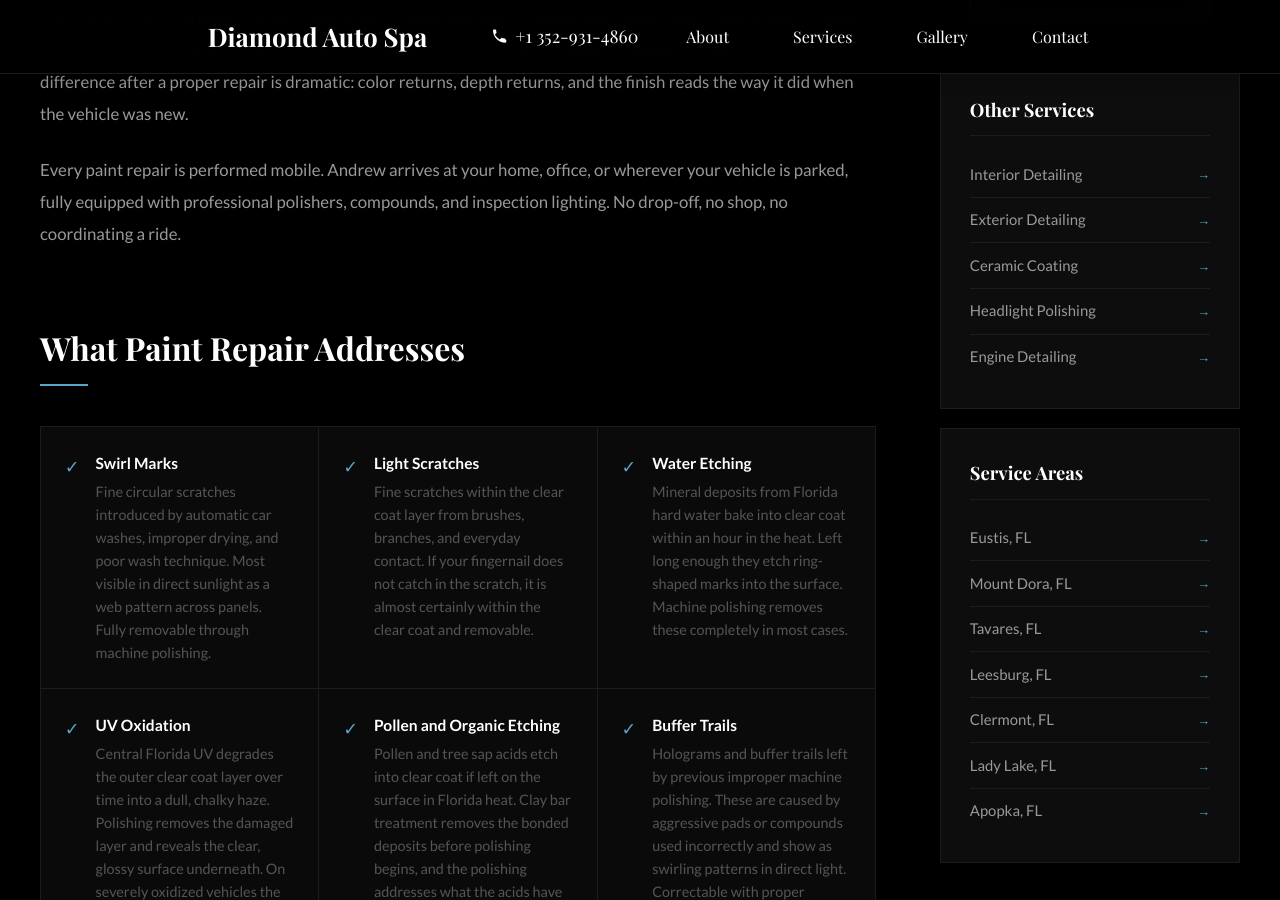
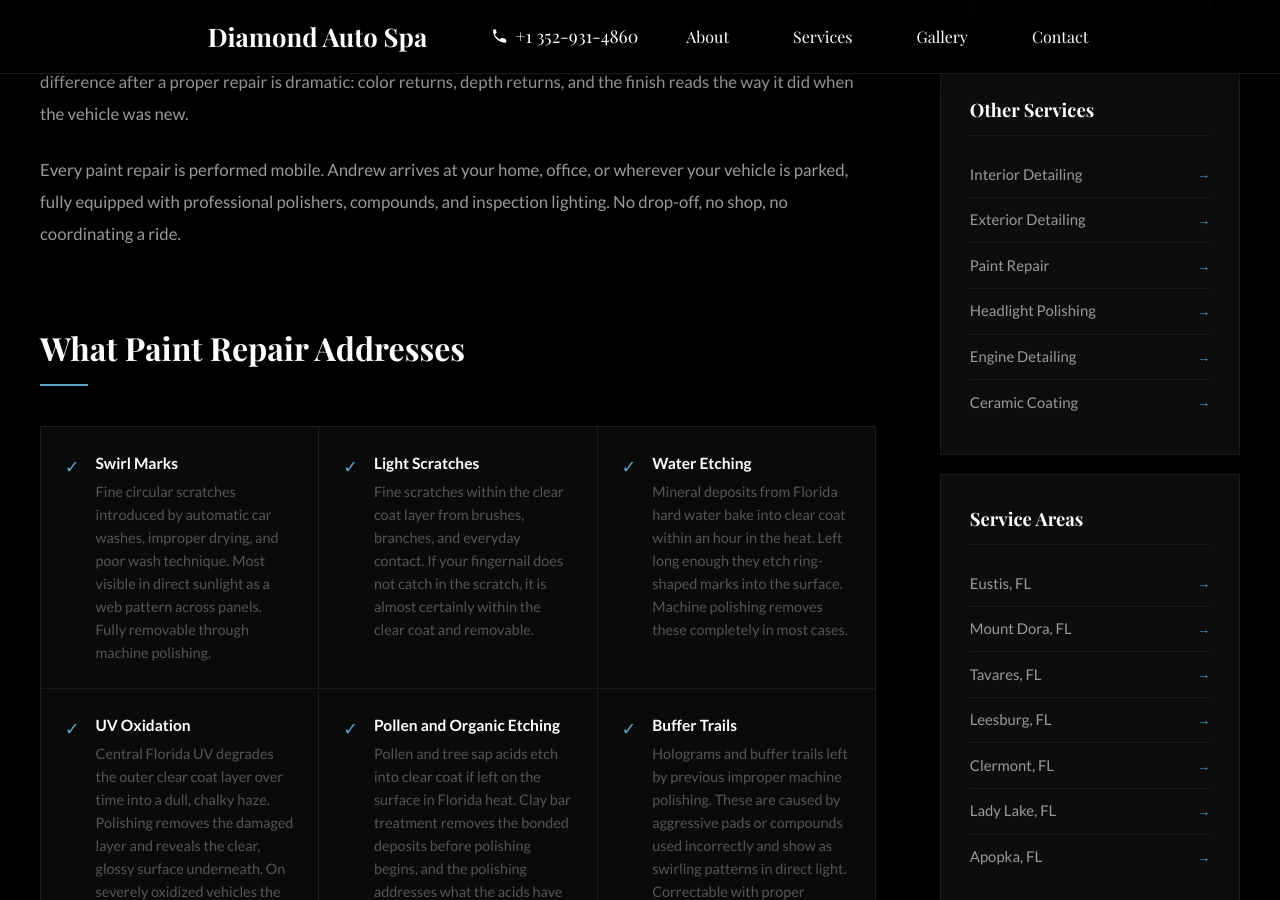
Before and after one commit to JamesBrownR/Diamond-Auto-Spa-Detailing, a Jekyll site: the page built from services/paint-repair/index.html, in a window 1280 px wide and 900 px high, scrolled down 1095 px. Built offline with Jekyll 4.4.1, drawn with Linux system fonts in a browser that asks for light colours; some web fonts are replaced; some of the changed lines change nothing that is shown.

Commit message:
Update index.html

```diff
--- a/services/paint-repair/index.html
+++ b/services/paint-repair/index.html
@@ -333,13 +333,7 @@ description: Professional mobile paint repair in Lake County, FL. Machine polish
 
         <div class="sidebar-card">
             <h3>Other Services</h3>
-            <ul class="related-services-list">
-                <li><a href="/services/interior-detailing/">Interior Detailing</a></li>
-                <li><a href="/services/exterior-detailing/">Exterior Detailing</a></li>
-                <li><a href="/services/ceramic-coating/">Ceramic Coating</a></li>
-                <li><a href="/services/headlight-polishing/">Headlight Polishing</a></li>
-                <li><a href="/services/engine-detailing/">Engine Detailing</a></li>
-            </ul>
+             {% include services-list.html base_path="/services/" %}
         </div>
 
         <div class="sidebar-card">
```
